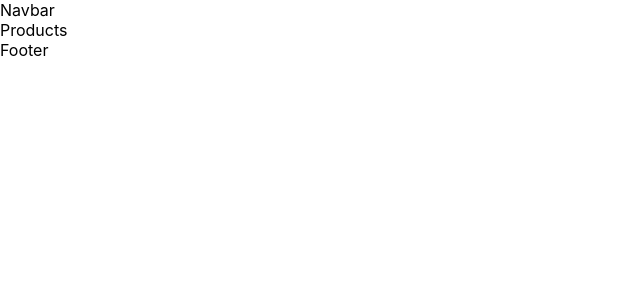
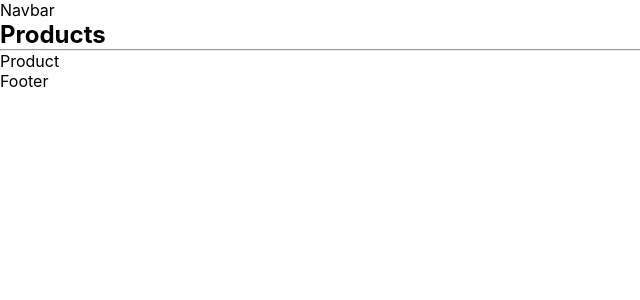
Before and after one commit to meysam1996/react-shop-project, a React (Create React App) app: page / in a window 1280 px wide. Shown: the top 300 px of the page, without its empty margins (0-640 px from the left). Built offline with nearby package versions, Linux system fonts and the light colour scheme; the HTML template or start-up script is replaced by a standard one.

Commit message:
create the product component firstival and import in the products component

```diff
--- /dev/null
+++ b/src/components/products/Product.jsx
@@ -0,0 +1,9 @@
+import React from 'react'
+
+const Product = () => {
+  return (
+    <div>Product</div>
+  )
+}
+
+export default Product
--- a/src/components/products/Products.jsx
+++ b/src/components/products/Products.jsx
@@ -1,8 +1,13 @@
 import React from 'react'
+import Product from './Product'
 
 const Products = () => {
   return (
-    <div>Products</div>
+    <div>
+        <h2>Products</h2>
+        <hr />
+        <Product />
+    </div>
   )
 }
 
```
